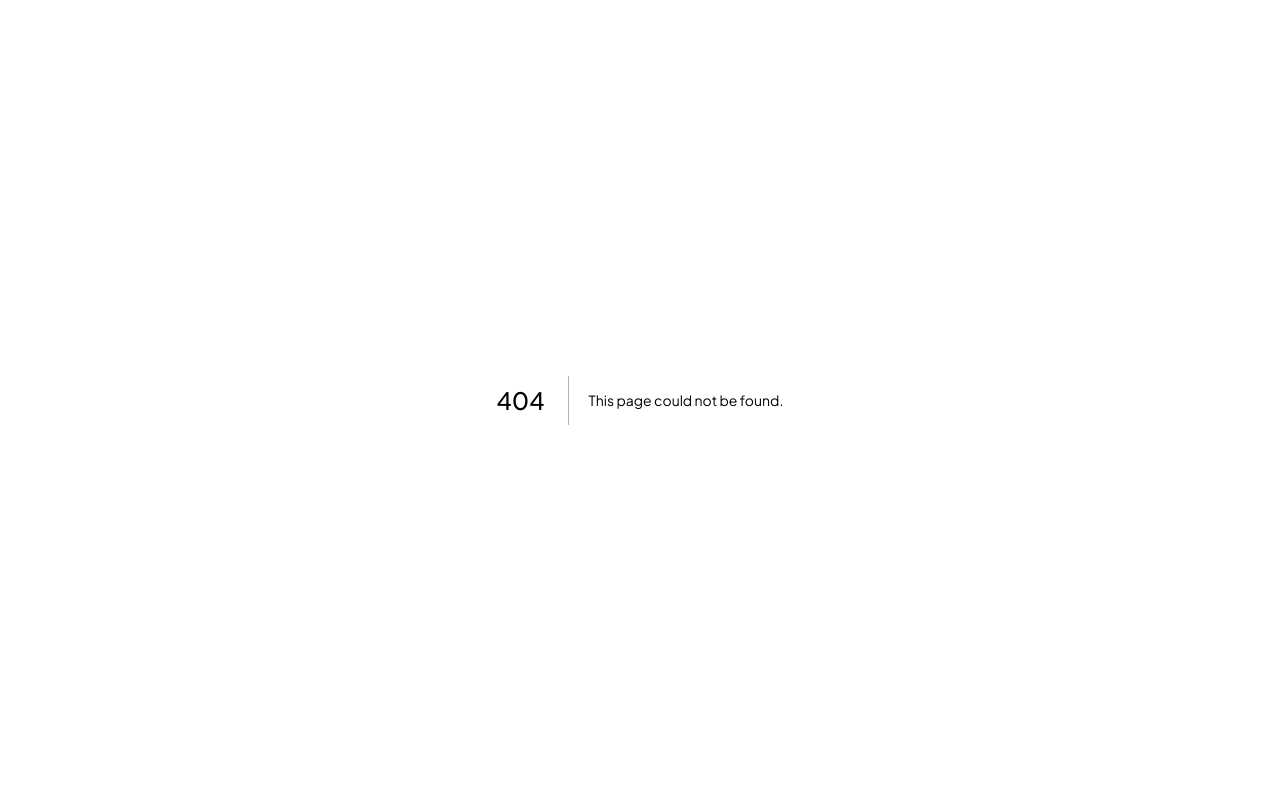
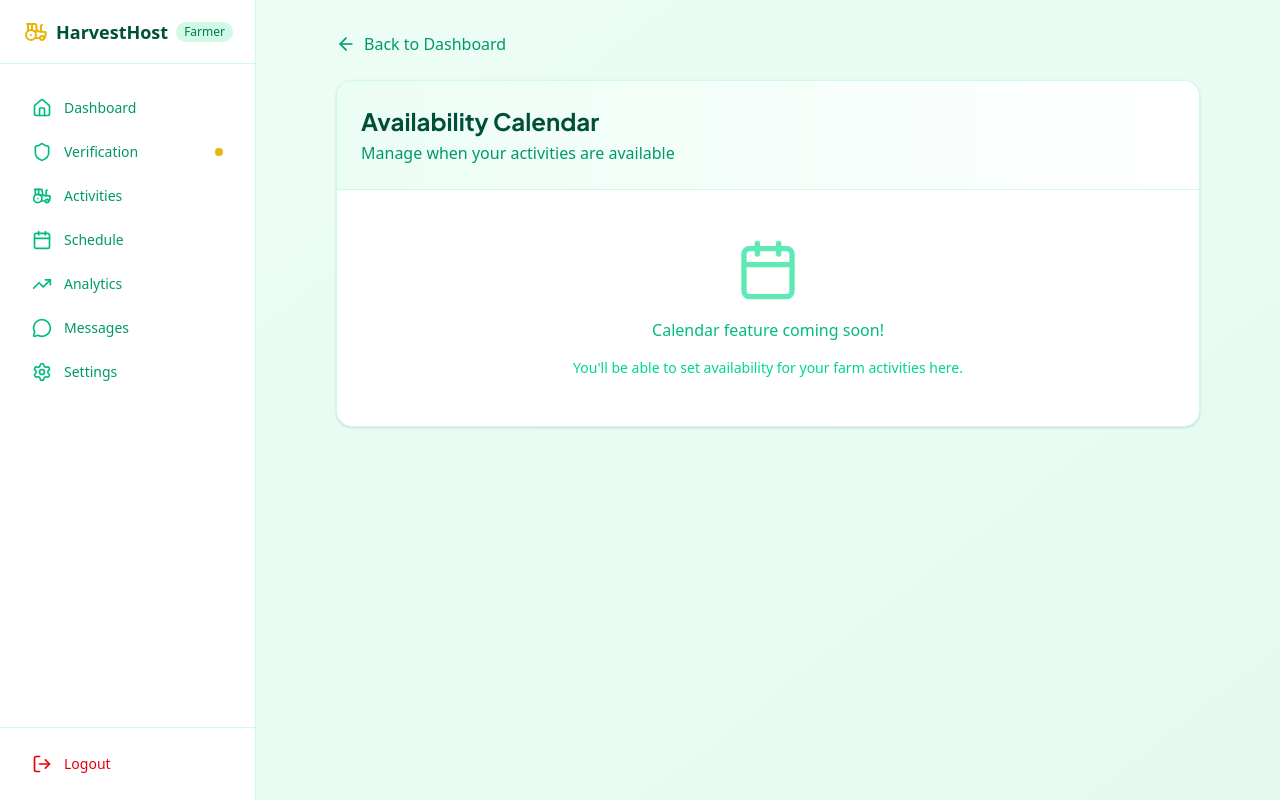
Before and after one commit to OdaloV/agritourism, a Next.js app: page /farmer/calendar in a window 1280 px wide. Before the commit this address had no page. Built offline with nearby package versions, Linux system fonts and the light colour scheme.

Commit message:
feat(farmer): add calendar placeholder page for managing farm availability

```diff
--- /dev/null
+++ b/src/app/farmer/calendar/page.tsx
@@ -0,0 +1,31 @@
+// src/app/farmer/calendar/page.tsx
+"use client";
+
+import Link from "next/link";
+import { ArrowLeft, Calendar as CalendarIcon } from "lucide-react";
+
+export default function FarmerCalendar() {
+  return (
+    <div className="min-h-screen bg-gradient-to-br from-emerald-50 to-emerald-100/30 py-8">
+      <div className="container mx-auto px-4 max-w-4xl">
+        <Link href="/farmer/dashboard" className="flex items-center gap-2 text-emerald-600 hover:text-emerald-700 mb-6">
+          <ArrowLeft className="h-5 w-5" />
+          Back to Dashboard
+        </Link>
+
+        <div className="bg-white rounded-2xl shadow-sm border border-emerald-100 overflow-hidden">
+          <div className="p-6 border-b border-emerald-100 bg-gradient-to-r from-emerald-50 to-white">
+            <h1 className="text-2xl font-heading font-bold text-emerald-900">Availability Calendar</h1>
+            <p className="text-emerald-600 mt-1">Manage when your activities are available</p>
+          </div>
+
+          <div className="p-12 text-center">
+            <CalendarIcon className="h-16 w-16 text-emerald-300 mx-auto mb-4" />
+            <p className="text-emerald-500 mb-4">Calendar feature coming soon!</p>
+            <p className="text-sm text-emerald-400">You'll be able to set availability for your farm activities here.</p>
+          </div>
+        </div>
+      </div>
+    </div>
+  );
+}
```
